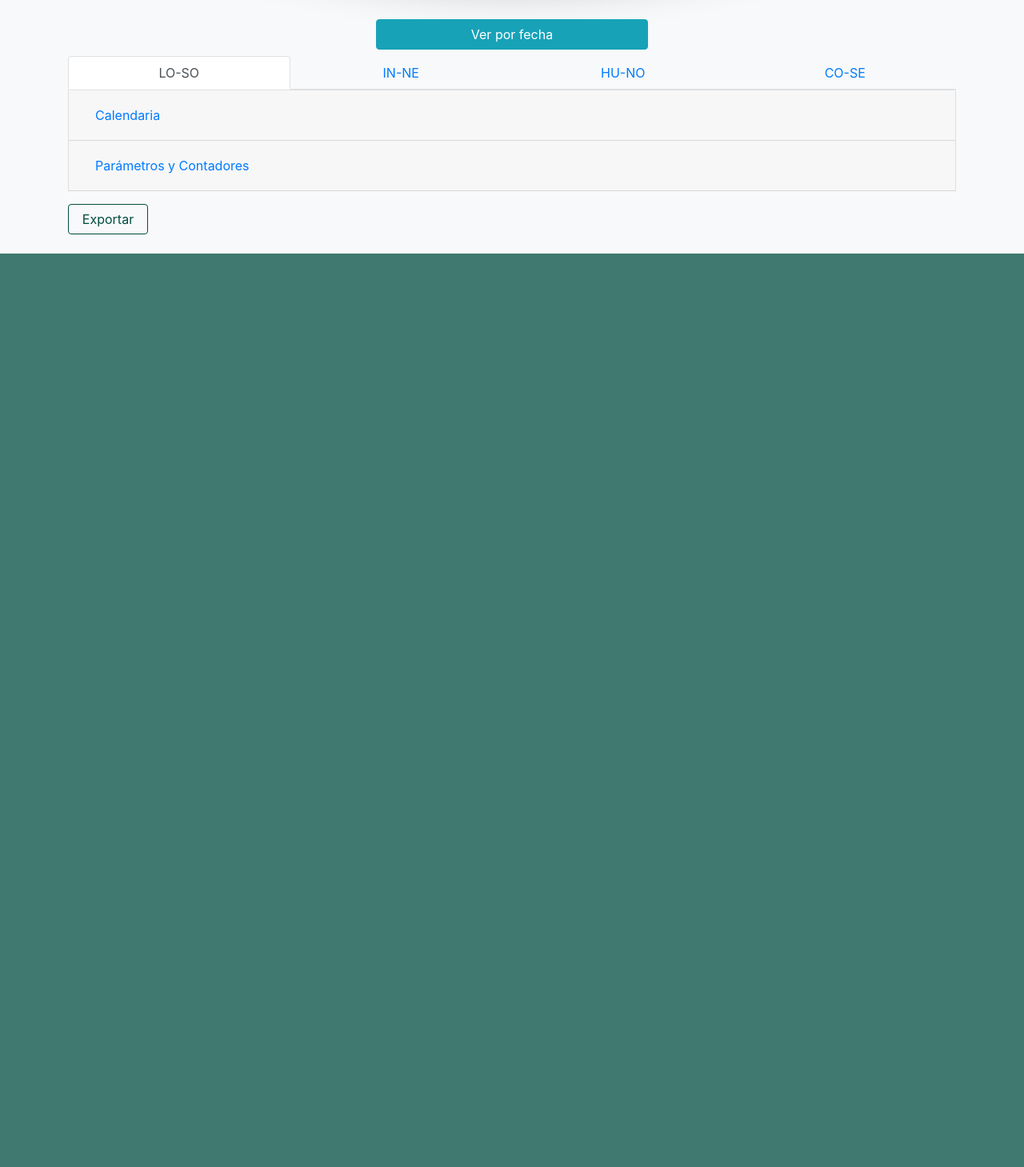
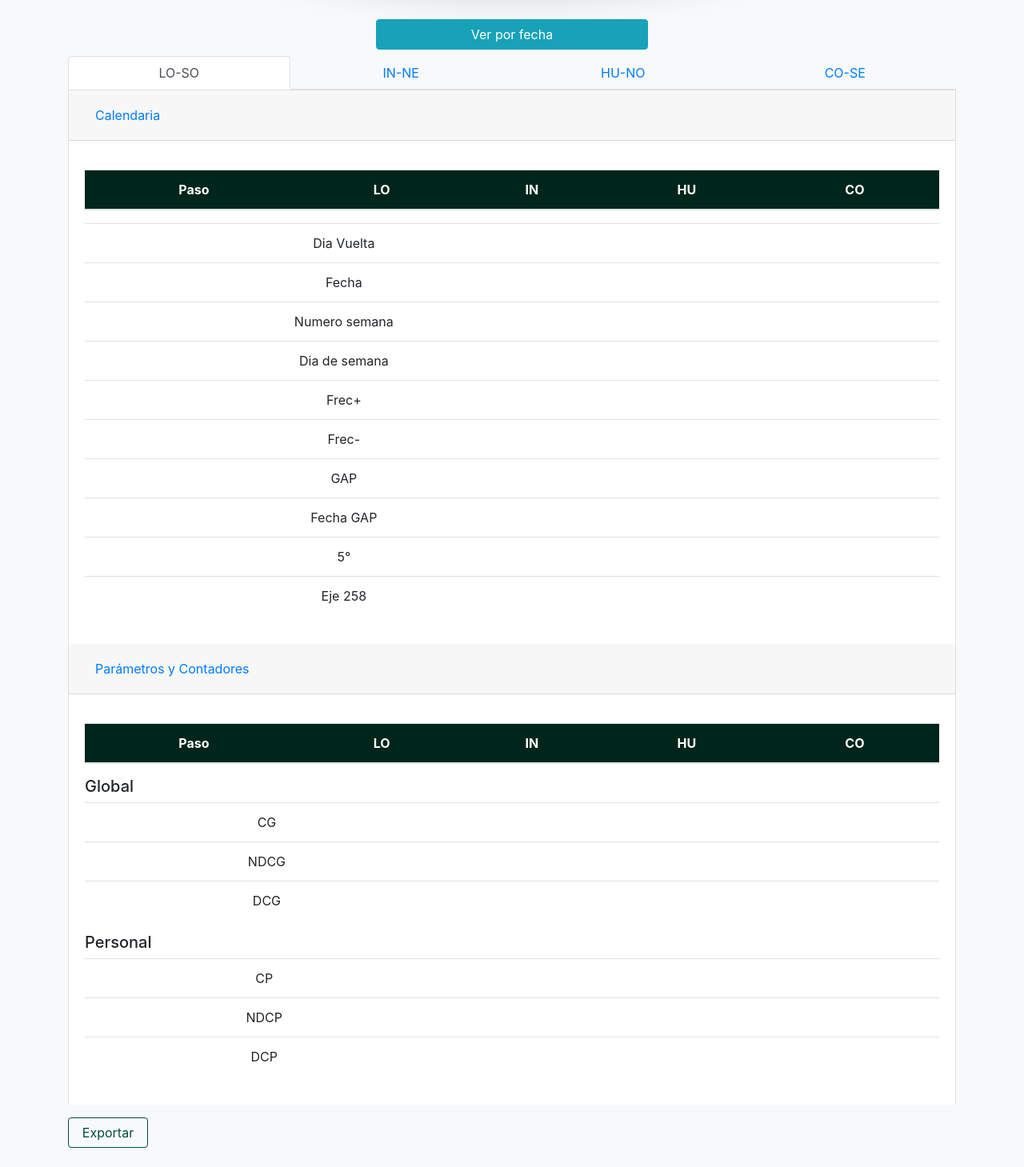
Before and after one commit to calendaria/calendaria, a Flask app: template app/templates/es/index.html in a window 1280 px wide. Shown: the part 541-2000 px from the top of the page at 80% size. Before the commit the page ends 858 px from the top, so only its background shows below. Run offline with Flask 2, Linux system fonts and the light colour scheme; the template is opened without the code that fills it, so the values that code supplies are empty; parts of the project's set-up code (start-up, migrations or seed data) failed here and were passed over; some libraries are stand-ins or nearby versions.

Commit message:
Calendaria Accordion now opened by default on date_details and quadrant views

```diff
--- a/app/templates/es/date_details.html
+++ b/app/templates/es/date_details.html
@@ -31,7 +31,7 @@
 		            </button>
 		        </h5>
 		    </div>
-		    <div id="collapseOne" class="collapse" aria-labelledby="headingOne" data-parent="#accordionDateVals">
+		    <div id="collapseOne" class="collapse show" aria-labelledby="headingOne" data-parent="#accordionDateVals">
 		        <div class="card-body">
 		            {% include "es/_caldate_vals.html" %}
 		        </div>
--- a/app/templates/es/index.html
+++ b/app/templates/es/index.html
@@ -42,7 +42,7 @@
     			            </button>
     		            </h5>
     			    </div>
-    			    <div id="collapseOne" class="collapse" aria-labelledby="headingOne" data-parent="#accordionQ1">
+    			    <div id="collapseOne" class="collapse show" aria-labelledby="headingOne" data-parent="#accordionQ1">
 			            <div class="card-body">
 			                {% include "es/_quadrant_head.html" %}
 			      	        {% include "es/_quadrant.html" %}
@@ -55,7 +55,7 @@
     			            </button>
     		            </h5>
     			    </div>
-			        <div id="collapseTwo" class="collapse" aria-labelledby="headingTwo" data-parent="#accordionQ1">
+			        <div id="collapseTwo" class="collapse show" aria-labelledby="headingTwo" data-parent="#accordionQ1">
 			            <div class="card-body">
 			                {% include "es/_quadrant_head.html" %}
 			      	        {% include "es/_counter.html" %}
@@ -76,7 +76,7 @@
     			            </button>
     		            </h5>
     			    </div>
-    			    <div id="collapseOne" class="collapse" aria-labelledby="headingOne" data-parent="#accordionQ2">
+    			    <div id="collapseOne" class="collapse show" aria-labelledby="headingOne" data-parent="#accordionQ2">
 			            <div class="card-body">
 			                {% include "es/_quadrant_head.html" %}
 			      	        {% include "es/_quadrant.html" %}
@@ -110,7 +110,7 @@
     			            </button>
     		            </h5>
     			    </div>
-    			    <div id="collapseOne" class="collapse" aria-labelledby="headingOne" data-parent="#accordionQ3">
+    			    <div id="collapseOne" class="collapse show" aria-labelledby="headingOne" data-parent="#accordionQ3">
 			            <div class="card-body">
 			                {% include "es/_quadrant_head.html" %}
 			      	        {% include "es/_quadrant.html" %}
@@ -144,7 +144,7 @@
     			            </button>
     		            </h5>
     			    </div>
-    			    <div id="collapseOne" class="collapse" aria-labelledby="headingOne" data-parent="#accordionQ4">
+    			    <div id="collapseOne" class="collapse show" aria-labelledby="headingOne" data-parent="#accordionQ4">
 			            <div class="card-body">
 			                {% include "es/_quadrant_head.html" %}
 			      	        {% include "es/_quadrant.html" %}
```
